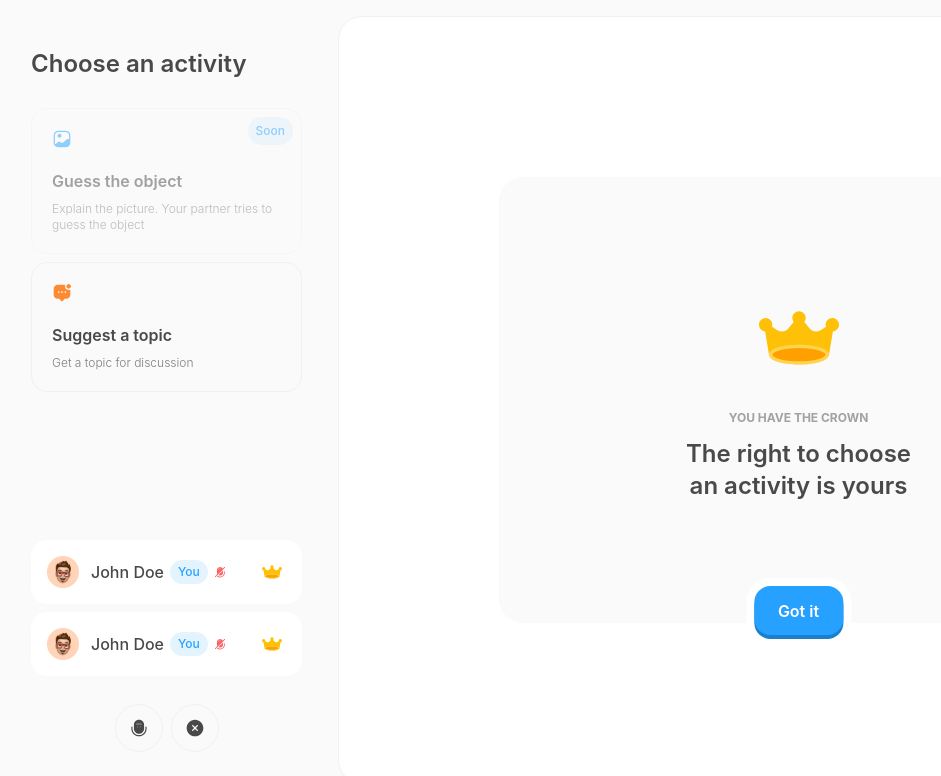
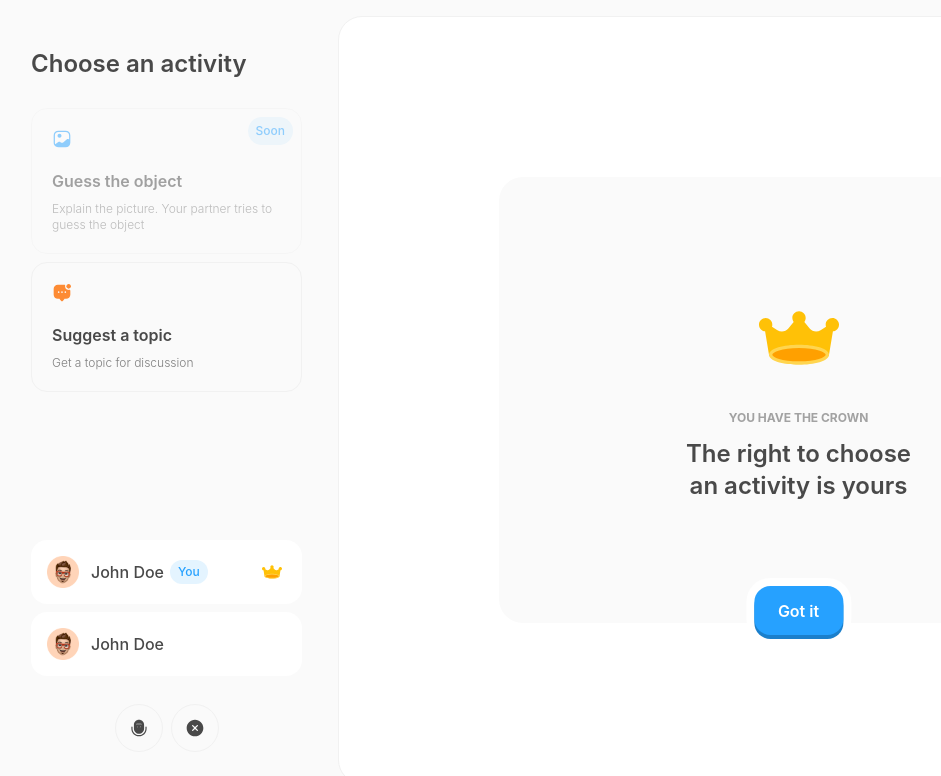
Before and after one commit to timuraiz/speak-peak, a Next.js app: page /call in a window 1280 px wide. Shown: the top 776 px of the page, without its empty margins (5-946 px from the left). Built offline with nearby package versions, Linux system fonts and the light colour scheme.

Commit message:
finish layouting the app

```diff
--- a/app/(call)/call/page.tsx
+++ b/app/(call)/call/page.tsx
@@ -9,7 +9,7 @@ export default function CallPage() {
     return (
         <div className="flex flex-col gap-4 h-full">
             <div className="relative h-full">
-                {!GotIt ? <CrownDisplay hasCrown={true} onGotIt={() => setGotIt(!GotIt)} /> :
+                {!GotIt ? <CrownDisplay onGotIt={() => setGotIt(!GotIt)} /> :
                     <ActivityContent />
                 }
             </div>
--- a/app/(call)/layout.tsx
+++ b/app/(call)/layout.tsx
@@ -9,6 +9,10 @@ import LeaveActivityButton from "@/app/components/LeaveActivityButton";
 interface CallContextType {
   activeCard: string | null;
   setActiveCard: (card: string | null) => void;
+  isLeader: boolean;
+  setIsLeader: (isLeader: boolean) => void;
+  isMuted: boolean;
+  setIsMuted: (isMuted: boolean) => void;
 }
 
 const CallContext = createContext<CallContextType | undefined>(undefined);
@@ -27,9 +31,11 @@ export default function CallLayout({
   children: React.ReactNode;
 }>) {
   const [activeCard, setActiveCard] = useState<string | null>(null);
+  const [isLeader, setIsLeader] = useState<boolean>(true);
+  const [isMuted, setIsMuted] = useState<boolean>(false);
 
   return (
-    <CallContext.Provider value={{ activeCard, setActiveCard }}>
+    <CallContext.Provider value={{ activeCard, setActiveCard, isLeader, setIsLeader, isMuted, setIsMuted }}>
       <div className="flex h-screen w-screen overflow-hidden p-4 gap-4">
         <aside className="w-[311px] flex-shrink-0 px-5 py-8 flex flex-col h-full justify-between items-start">
           <div className="w-full flex flex-col gap-7 items-start">
@@ -42,7 +48,7 @@ export default function CallLayout({
                 alt="gallery icon"
                 isPressed={activeCard === 'object'}
                 object={true}
-                onClick={() => setActiveCard(activeCard === 'object' ? null : 'object')}
+                onClick={isLeader ? () => setActiveCard(activeCard === 'object' ? null : 'object') : undefined}
                 disabled={true}
                 badge="soon"
               />
@@ -53,14 +59,15 @@ export default function CallLayout({
                 alt="message notification icon"
                 isPressed={activeCard === 'topic'}
                 topic={true}
-                onClick={() => setActiveCard(activeCard === 'topic' ? null : 'topic')}
+                onClick={isLeader ? () => setActiveCard(activeCard === 'topic' ? null : 'topic') : undefined}
+                disabled={!isLeader}
               />
             </div>
           </div>
           <div className="flex flex-col gap-7 w-full items-center">
             <div className="flex flex-col gap-2 w-full">
-              <Member />
-              <Member />
+              <Member isCurrentUser={true} />
+              <Member isCurrentUser={false} />
             </div>
             <div className="flex gap-2">
               <CallButton />
@@ -69,7 +76,7 @@ export default function CallLayout({
           </div>
         </aside>
         <main className="flex-1 gap-8 flex flex-col min-w-0 overflow-auto bg-white border border-border rounded-3xl p-8">
-          {activeCard && (
+          {activeCard && isLeader && (
             <LeaveActivityButton onClick={() => setActiveCard(null)} />
           )}
           {children}
--- a/app/(dashboard)/layout.tsx
+++ b/app/(dashboard)/layout.tsx
@@ -1,4 +1,5 @@
 import Aside from "../components/Aside";
+
 
 export default function DashboardLayout({
   children,
--- a/app/(dashboard)/page.tsx
+++ b/app/(dashboard)/page.tsx
@@ -7,6 +7,7 @@ import Queue from "../components/Queue";
 import OnlineBadge from "../components/OnlineBadge";
 import TimeSpentCard from "../components/TimeSpentCard";
 import DailyGoal from "../components/DailyGoal";
+import SnackBar from "../components/SnackBar";
 
 export default function Home() {
   const router = useRouter();
@@ -16,7 +17,7 @@ export default function Home() {
   };
 
   return (
-    <div className="py-8.75 w-[520px] mx-auto">
+    <div className="py-8.75 w-[520px] mx-auto min-h-full flex flex-col">
       <div className="flex justify-between items-center">
         <h1 className="text-2xl font-semibold">Welcome back, Tim 👋</h1>
         <Fire streak={3} />
@@ -32,7 +33,7 @@ export default function Home() {
                 Speak with real person
               </h2>
               <p className="text-sm font-normal text-dark-70">
-                We’ll match you instantly with another learner
+                We'll match you instantly with another learner
               </p>
             </div>
           </div>
@@ -44,6 +45,10 @@ export default function Home() {
         <DailyGoal />
         <TimeSpentCard />
       </div>
+      <div className="mt-auto">
+        <SnackBar />
+      </div>
+
     </div>
   );
 }
--- a/app/components/CallButton.tsx
+++ b/app/components/CallButton.tsx
@@ -2,13 +2,14 @@
 
 import { useState } from 'react';
 import { useRouter } from 'next/navigation';
+import { useCallContext } from '../(call)/layout';
 
 interface CallButtonProps {
     variant?: 'mute' | 'cancel';
 }
 
 export default function CallButton({ variant = 'mute' }: CallButtonProps) {
-    const [isMuted, setIsMuted] = useState(false);
+    const { isMuted, setIsMuted } = useCallContext();
     const [isHovered, setIsHovered] = useState(false);
     const [isPressed, setIsPressed] = useState(false);
     const router = useRouter();
--- a/app/components/CrownDisplay.tsx
+++ b/app/components/CrownDisplay.tsx
@@ -1,17 +1,19 @@
 'use client';
 
 import Button from "@/app/components/Button";
+import { useCallContext } from "@/app/(call)/layout";
 
 interface CrownDisplayProps {
-    hasCrown: boolean;
     onGotIt: () => void;
 }
 
-export default function CrownDisplay({ hasCrown, onGotIt }: CrownDisplayProps) {
+export default function CrownDisplay({ onGotIt }: CrownDisplayProps) {
+    const { isLeader } = useCallContext();
+
     return (
         <div className="flex flex-col relative h-full p-32">
             <div className="bg-background rounded-3xl h-full flex flex-col items-center justify-center gap-8 relative">
-                {hasCrown ? (
+                {isLeader ? (
                     <>
                         <img src="/Call/crown.svg" alt="Manager" className="w-20 h-20" />
                         <div className="flex flex-col items-center justify-center gap-3">
--- a/app/components/Member.tsx
+++ b/app/components/Member.tsx
@@ -1,17 +1,26 @@
-export default function Member() {
+import { useCallContext } from "../(call)/layout";
+
+interface MemberProps {
+    isCurrentUser?: boolean;
+}
+
+export default function Member({ isCurrentUser = false }: MemberProps) {
+    const { isLeader, isMuted } = useCallContext();
     return (
         <div className="flex justify-between items-center w-full bg-white rounded-2xl p-4 pr-5">
             <div className="flex gap-3 items-center">
                 <img className="w-8 h-8" src="/avatar.png" alt="Alex Smith" />
                 <div className="flex flex gap-1.5">
                     <span className="text-base font-medium text-dark">John Doe</span>
-                    <span className="px-2 py-1 rounded-full bg-accent-12 text-accent text-xs font-medium">
-                        You
-                    </span>
-                    <img src="/Call/muted2.svg" alt="muted" />
+                    {isCurrentUser && (
+                        <span className="px-2 py-1 rounded-full bg-accent-12 text-accent text-xs font-medium">
+                            You
+                        </span>
+                    )}
+                    {isCurrentUser && isMuted && <img src="/Call/muted2.svg" alt="muted" />}
                 </div>
             </div>
-            <img src="/Call/crown.svg" alt="Manager" className="w-5 h-5" />
+            {isCurrentUser === isLeader && <img src="/Call/crown.svg" alt="Manager" className="w-5 h-5" />}
         </div>
     );
 }
--- /dev/null
+++ b/app/components/SnackBar.tsx
@@ -0,0 +1,8 @@
+export default function SnackBar() {
+    return (
+        <div className="flex items-center gap-2 bg-background rounded-2xl px-4 py-3 border border-border w-fit justify-center mx-auto">
+            <img src="/snack.svg" alt="Snackbar" className="w-5 h-5" />
+            <p className="text-xs font-medium text-dark">Welcome to SpeakPeak, Alex. You can start speaking</p>
+        </div>
+    );
+}
```
Also changed, not shown: public/snack.svg (added).
